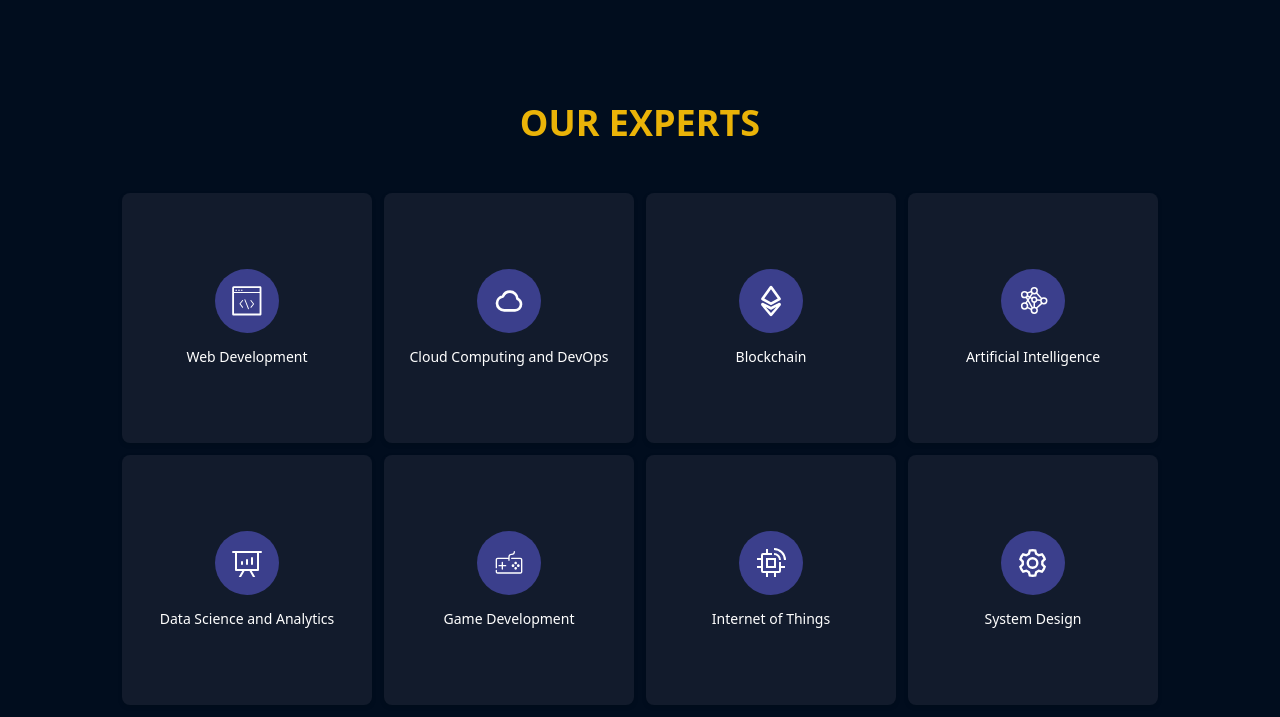
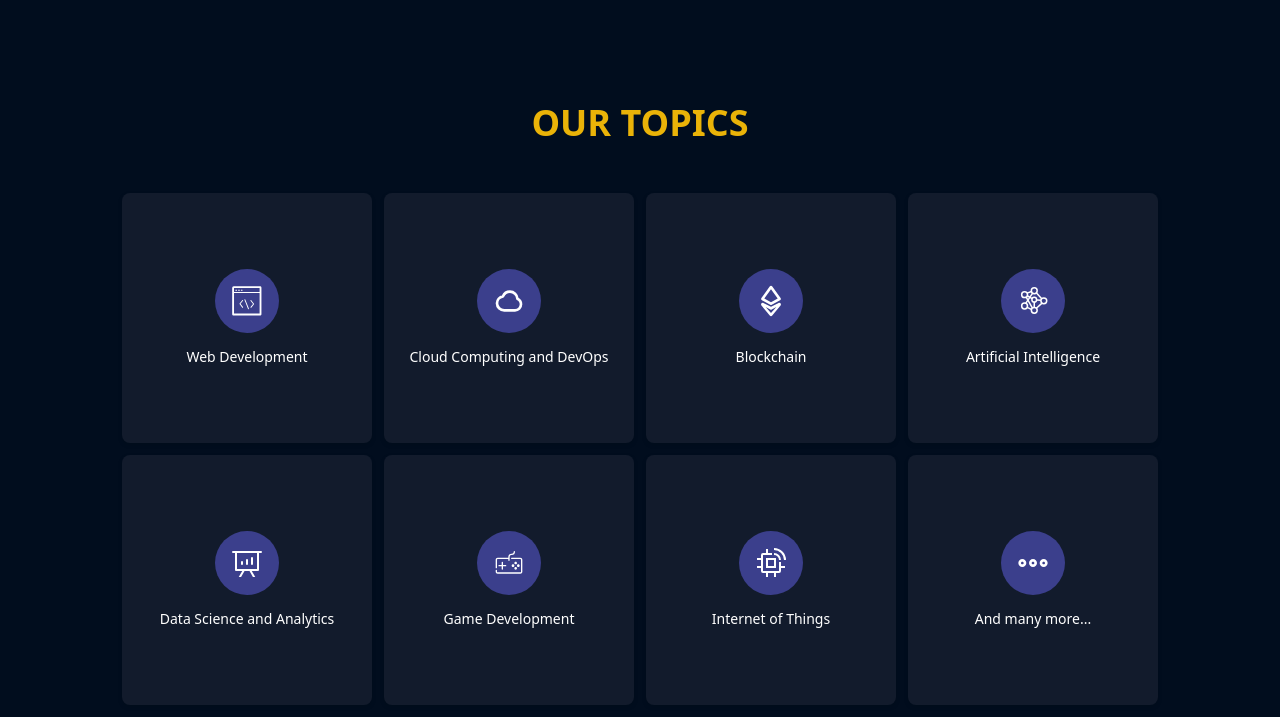
Before and after one commit to Neil-urk12/pizzapy-website, a Django app: page / in a window 1280 px wide. Shown: the part 1371-2088 px from the top of the page. Run offline with Django 5.2, Linux system fonts and the light colour scheme; style sheets or scripts are compiled from the project's sources; some libraries are stand-ins or nearby versions.

Commit message:
Change 'experts' to 'topics'
The "Our Experts" section seemed gramatically awkward to me.

```diff
--- a/PizzaPyWebApp/static/data/experts.json
+++ b/PizzaPyWebApp/static/data/topics.json
@@ -1,5 +1,5 @@
 {
-  "experts": [
+  "topics": [
     {
       "name": "Web Development",
       "link": "https://www.facebook.com/groups/pizzapy.ph/",
@@ -36,9 +36,9 @@
       "image": "../../../static/css/icons/iot.svg"
     },
     {
-      "name": "System Design",
+      "name": "And many more...",
       "link": "https://www.facebook.com/groups/pizzapy.ph/",
-      "image": "../../../static/css/icons/system.svg"
+      "image": "../../../static/css/icons/etc-off.svg"
     }
   ]
 }
--- a/PizzaPyWebApp/templates/index.html
+++ b/PizzaPyWebApp/templates/index.html
@@ -11,7 +11,7 @@ PizzaPy Cebu Python Users Group
 <!-- prettier-ignore -->
 {% include 'partials/landing/hero.html' %}
 {% include 'partials/landing/about_us.html' %}
-{% include 'partials/landing/experts.html' %}
+{% include 'partials/landing/topics.html' %}
 {% include 'partials/landing/sponsors.html' %}
 {% include 'partials/landing/cta.html' %}
 <!-- </div> -->
--- a/PizzaPyWebApp/templates/partials/landing/experts.html
+++ b/PizzaPyWebApp/templates/partials/landing/topics.html
@@ -1,17 +1,17 @@
 <div class="min-h-screen">
   <div class="flex-col space-y-4" style="margin-bottom: 50px">
-    <h2 class="text-4xl font-bold text-yellow-500 text-center">OUR EXPERTS</h2>
+    <h2 class="text-4xl font-bold text-yellow-500 text-center">OUR TOPICS</h2>
   </div>
   <div>
-    <div class="grid-container" id="experts-grid">
-      <!-- Expert cards will be generated here -->
+    <div class="grid-container" id="topics-grid">
+      <!-- topic cards will be generated here -->
     </div>
   </div>
   <div style="height: 120px"></div>
 </div>
 
 <script>
-  fetch("../../../static/data/experts.json")
+  fetch("../../../static/data/topics.json")
     .then((response) => {
       if (!response.ok) {
         throw new Error("Network response was not ok");
@@ -19,38 +19,38 @@
       return response.json();
     })
     .then((data) => {
-      const expertsGrid = document.getElementById("experts-grid");
+      const topicsGrid = document.getElementById("topics-grid");
 
-      data.experts.forEach((expert) => {
-        if (expert.name && expert.image && expert.link) {
-          const expertCard = document.createElement("a");
-          expertCard.href = expert.link;
-          expertCard.target = "_blank";
-          expertCard.className = "grid-item flex-col items-center";
+      data.topics.forEach((topic) => {
+        if (topic.name && topic.image && topic.link) {
+          const topicCard = document.createElement("a");
+          topicCard.href = topic.link;
+          topicCard.target = "_blank";
+          topicCard.className = "grid-item flex-col items-center";
 
           const iconContainer = document.createElement("div");
           iconContainer.className = "icon-container";
 
           const icon = document.createElement("img");
-          icon.src = expert.image;
-          icon.alt = `${expert.name} Icon`;
+          icon.src = topic.image;
+          icon.alt = `${topic.name} Icon`;
           icon.className = "icon";
 
           const label = document.createElement("span");
-          label.id = `label-${expert.name.toLowerCase().replace(/ /g, "-")}`;
+          label.id = `label-${topic.name.toLowerCase().replace(/ /g, "-")}`;
           label.className = "label-text font-medium";
-          label.textContent = expert.name;
+          label.textContent = topic.name;
 
           iconContainer.appendChild(icon);
-          expertCard.appendChild(iconContainer);
-          expertCard.appendChild(label);
-          expertsGrid.appendChild(expertCard);
+          topicCard.appendChild(iconContainer);
+          topicCard.appendChild(label);
+          topicsGrid.appendChild(topicCard);
         } else {
-          console.error("Invalid expert data:", expert);
+          console.error("Invalid topic data:", topic);
         }
       });
     })
-    .catch((error) => console.error("Error fetching the experts data:", error));
+    .catch((error) => console.error("Error fetching the topics data:", error));
 </script>
 
 <style>
```
